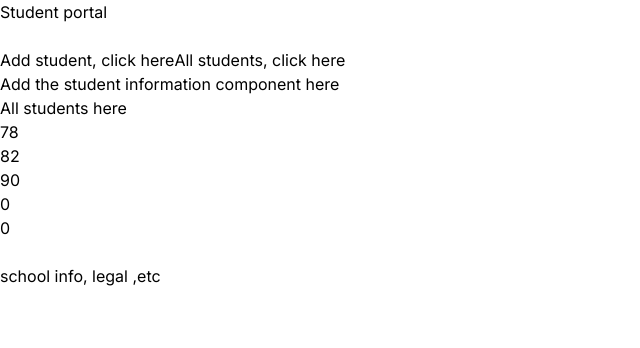
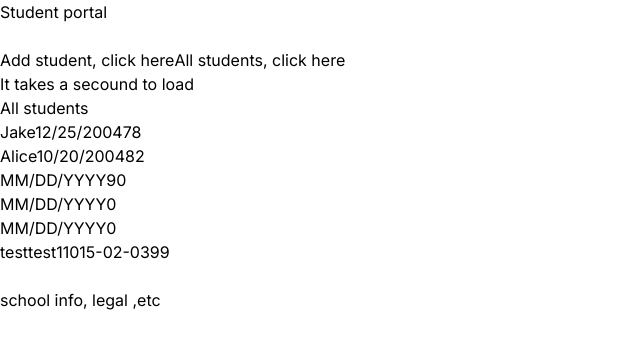
Before and after one commit to RisingSatalite/student-portal, a Next.js app: page / in a window 1280 px wide. Both pictures are taken after a click on the button "All students, click here". Shown: the top 348 px of the page, without its empty margins (0-640 px from the left). Built offline with nearby package versions, Linux system fonts and the light colour scheme; data requests are answered from the project's data file.

Commit message:
adding comments

```diff
--- a/db.json
+++ b/db.json
@@ -1,39 +1,41 @@
 {
-    "student":[
+  "student": [
     {
-            "id":1,
-            "firstname":"Jake",
-            "lastname":"",
-            "dateOfBirth":"12/25/2004",
-            "grade":78
+      "firstName": "Jake",
+      "lastName": "",
+      "birthday": "12/25/2004",
+      "grade": 78
     },
     {
-            "id":2,
-            "firstname":"Alice",
-            "lastname":"",
-            "dateOfBirth":"10/20/2004",
-            "grade":82
+      "firstName": "Alice",
+      "lastName": "",
+      "birthday": "10/20/2004",
+      "grade": 82
     },
     {
-            "id":3,
-            "firstname":"",
-            "lastname":"",
-            "dateOfBirth":"MM/DD/YYYY",
-            "grade":90
+      "firstName": "",
+      "lastName": "",
+      "birthday": "MM/DD/YYYY",
+      "grade": 90
     },
     {
-            "id":4,
-            "firstname":"",
-            "lastname":"",
-            "dateOfBirth":"MM/DD/YYYY",
-            "grade":0
+      "firstName": "",
+      "lastName": "",
+      "birthday": "MM/DD/YYYY",
+      "grade": 0
     },
     {
-            "id":5,
-            "firstname":"",
-            "lastname":"",
-            "dateOfBirth":"MM/DD/YYYY",
-            "grade":0
+      "firstName": "",
+      "lastName": "",
+      "birthday": "MM/DD/YYYY",
+      "grade": 0
+    },
+    {
+      "firstName": "test",
+      "lastName": "test1",
+      "birthday": "1015-02-03",
+      "grade": "99",
+      "id": 6
     }
   ]
 }
--- a/src/component/example.js
+++ b/src/component/example.js
@@ -1,5 +1,7 @@
 'use client'
 import { useEffect, useState } from 'react'
+
+//This is an example of how to do it
 
 const Post = () => {
     const [posts, setPosts] = useState([])
--- a/src/component/footer.js
+++ b/src/component/footer.js
@@ -1,6 +1,7 @@
 //extra information here
 
 const Footer = () => {
+    //THis is the footer add more infromation about the school here
     return <footer className="text-black">
         <div className="bg-blue-400">school info, legal ,etc</div>
     </footer>
--- a/src/component/studentdisplay.js
+++ b/src/component/studentdisplay.js
@@ -3,6 +3,7 @@ import React, { useEffect, useState } from 'react';
 function StudentDisplay() {
   const [studentData, setStudentData] = useState([]);
 
+  //This function get the data form the local host, and then save it to studentData
   useEffect(() => {
     fetch('http://localhost:5000/student')
       .then((response) => response.json())
@@ -10,9 +11,10 @@ function StudentDisplay() {
       .catch((error) => console.error('Error fetching data:', error));
   }, []);
 
+  //This function use map as a for loop to display every student information
   return (
     <div className="">
-      <p>All students here</p>
+      <p>All students</p>
       <ul className='mt-4'>
         {studentData.map((post) => (
           <li key={post.id} className='border p-2 flex justify-between items-center'>
--- a/src/component/studentform.js
+++ b/src/component/studentform.js
@@ -5,6 +5,7 @@ import { useEffect, useState } from 'react'
 const NewStudentForm = () => {
     const [registrationForm, setRegistrationForm] = React.useState([])
 
+    //sumbit the data to localhost:5000 db.json
     const addStudent = (firstName, lastName, birthday, grade) =>{
         fetch('http://localhost:5000/student', {
             method: 'POST',
@@ -13,21 +14,24 @@ const NewStudentForm = () => {
         })
     }
 
+    //This fucniton is call when the submit button is pressed, need to add data verification here
     const sumbitForm = (e) =>{
         e.preventDefault()
+        //It take the inputs and send to addStudent() to sumbit the input
         const firstName = e.target.firstName.value;
         const lastName = e.target.lastName.value;
         const birthday = e.target.birthday.value;
         const grade = e.target.grade.value;
         addStudent(firstName, lastName, birthday, grade)
 
-        //expand here, if post went though, if error
+        //once the submit button has been press, it clear the inputs
         e.target.firstName.value = '';
         e.target.lastName.value = '';
         e.target.birthday.value = '';
         e.target.grade.value = '';
     }
 
+    //Return a standard from to take student information
     return (
         <form className="text-black" onSubmit={sumbitForm}>
             <input className='border p-2 text-black' type='text' name='firstName' placeholder="Enter student's first name here"></input>
--- a/src/component/tabcomponent.js
+++ b/src/component/tabcomponent.js
@@ -8,7 +8,7 @@ import React from 'react';
 function Tab({ label, content }) {
   return (
     <div>
-      <h2>{label}</h2>
+      <h2 className='bg-blue-300'>{label}</h2>
       <div class="min-w-0">{content}</div>
     </div>
   );
--- a/src/component/tabmanager.js
+++ b/src/component/tabmanager.js
@@ -6,11 +6,12 @@ import TabController from './tabcontroller';
 import Studentdisplay from './studentdisplay';
 import NewStudentForm from './studentform';
 
-//All card are not appearing on the height do to the material in them, why
-
+//This is a tab layout that I use, the label will be converted into the navabar and depending on what is press, which show eithor the form or the students
 const tabs = [
   {
+    //FInd how to change the colour for navbar
     label: 'Add student, click here',
+    //This displays the form to enter new student
     content: <div>
         Add the add student form component here
         <NewStudentForm></NewStudentForm>
@@ -18,13 +19,15 @@ const tabs = [
   },
   {
     label: 'All students, click here',
+    //This display the student information
     content: <div>
-        Add the student information component here
+        It takes a secound to load
         <Studentdisplay></Studentdisplay>
     </div>,
   },
 ];
 
+//This compoent take the tabs list and input into the TabController to be displayed
 export default function TabManager() {
   return (
     <div>
```
Lines whose indentation alone changed are shown as unchanged.
